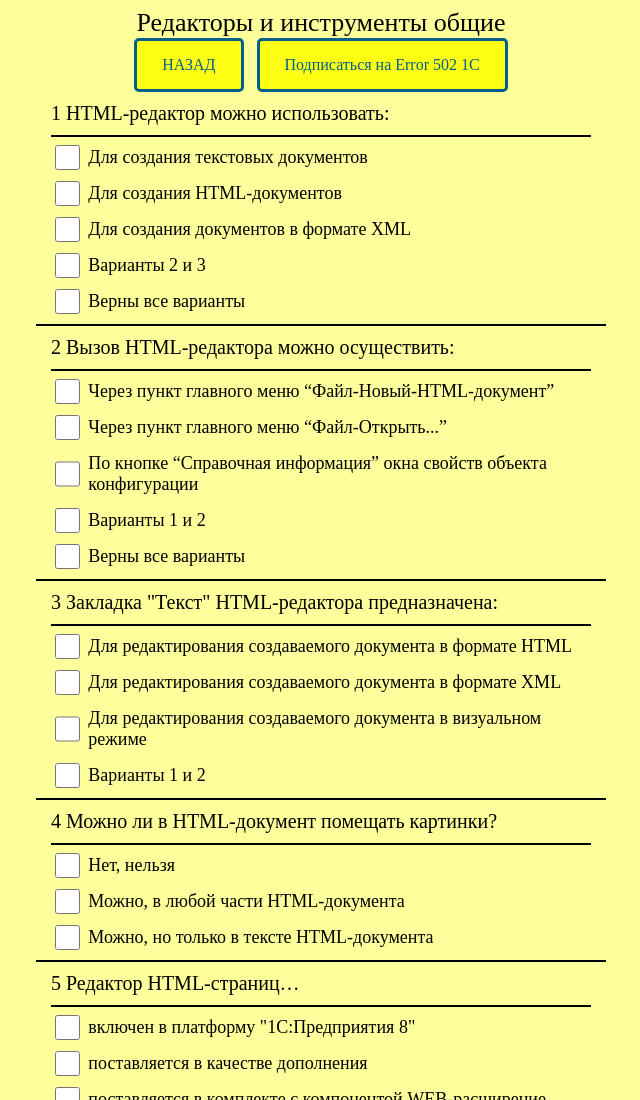
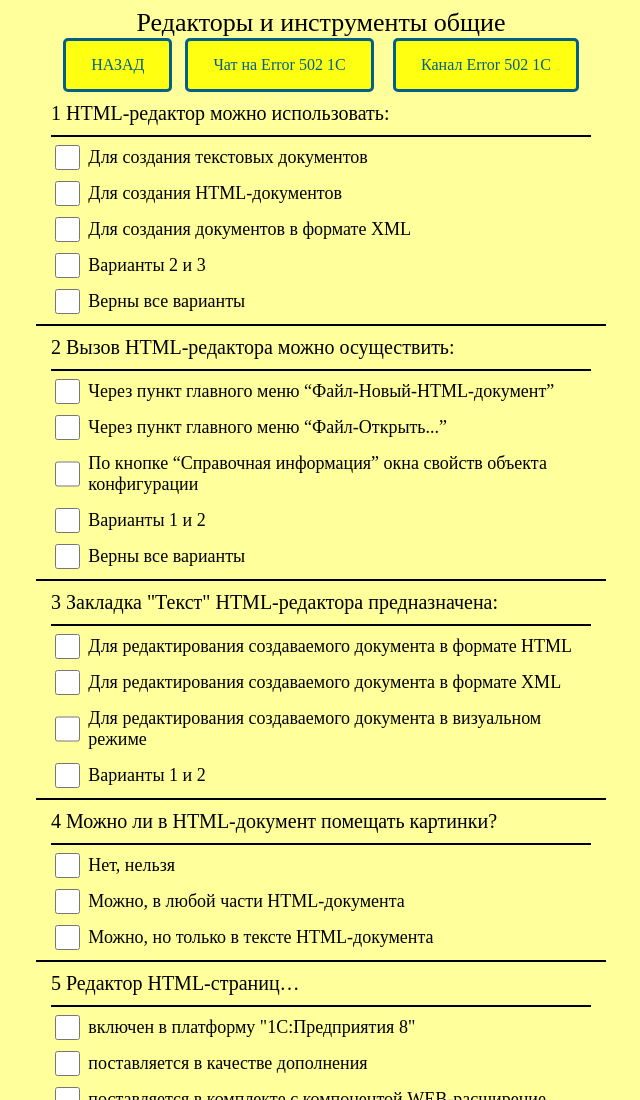
Before and after one commit to asshnyrenkov/1CtestBlock2, a plain HTML site: page index.html in a window 1280 px wide. Shown: the top 1100 px of the page, without its empty margins (319-959 px from the left). Drawn offline with Linux system fonts and the light colour scheme.

Commit message:
Update index.html

```diff
--- a/index.html
+++ b/index.html
@@ -16,8 +16,11 @@
             <br>
             <a href="https://asshnyrenkov.github.io/1Ctest/" class="button" target="_self">
                НАЗАД
-             </a>&nbsp;&nbsp;<a href="https://t.me/+zEI6coUBg7UzYzVi" class="button" target="_self">
-               Подписаться на Error 502 1C
+             </a>&nbsp;&nbsp;<a href="https://t.me/+cr539wkx2OphMTA6" class="button" target="_self">
+               Чат на Error 502 1C
+             </a>
+            </a>&nbsp;&nbsp;<a href="https://t.me/+zEI6coUBg7UzYzVi" class="button" target="_self">
+               Канал Error 502 1C
              </a>
          </div>
       </div>
```
